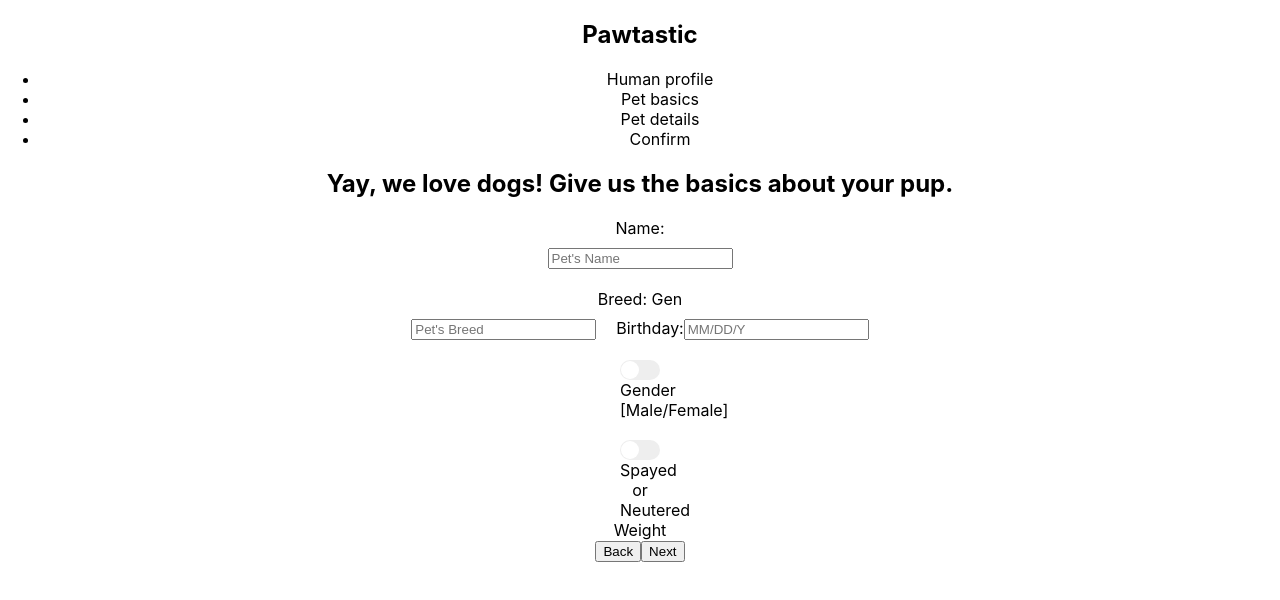
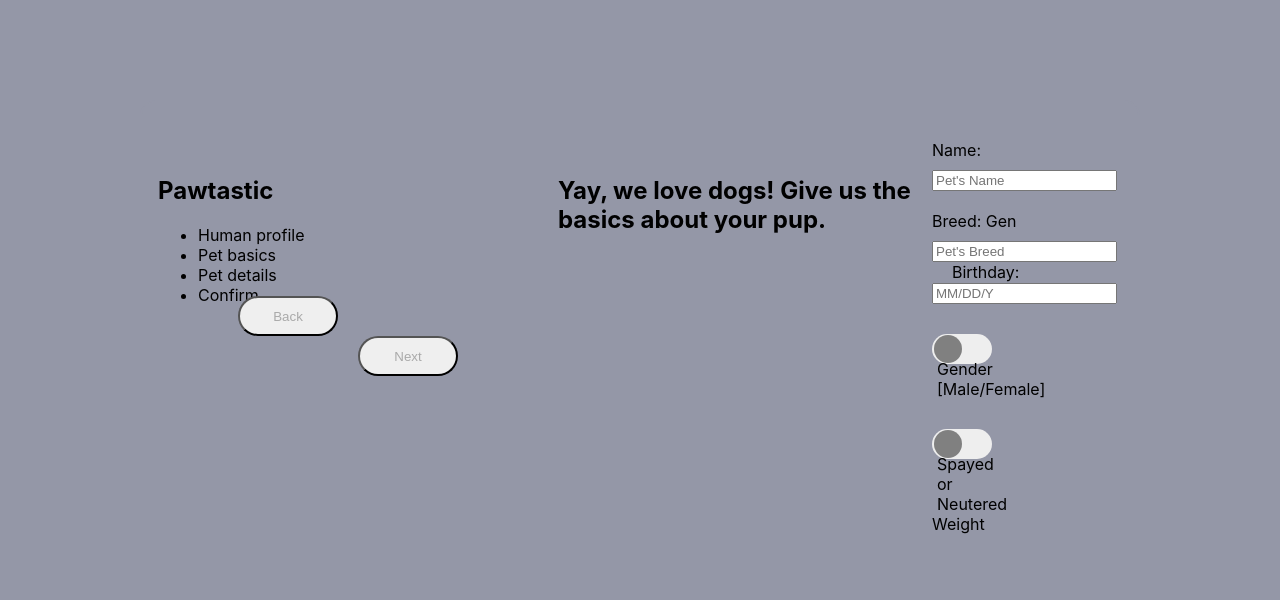
Before and after one commit to sindhubedare/pawtastic, a React (Create React App) app: page / in a window 1280 px wide. Shown: the top 600 px of the page. Built offline with nearby package versions, Linux system fonts and the light colour scheme.

Commit message:
css basic

```diff
--- a/src/App.css
+++ b/src/App.css
@@ -1,71 +1,117 @@
-.App {
-  text-align: center;
+*{box-sizing: border-box;}
+/* The box-sizing property allows us to include the padding and border in an element's total width and height. https://w3schools.org */
+
+body{
+  background-color:#9497A7;
+  padding: 100px;
+  margin:0 auto;
+  align-content: center;
+  /* align-items: center; */
 }
 
-.App-logo {
-  height: 40vmin;
-  pointer-events: none;
+.App {
+  border: 2px solid #9497A7;
+  /* border: 5px solid blue; */
+  border-radius: 15px;
+  padding: 0px;
+  margin: 0 auto;
+  align-content: center;
 }
 
-@media (prefers-reduced-motion: no-preference) {
-  .App-logo {
-    animation: App-logo-spin infinite 20s linear;
-  }
+.App > div{
+  /* border: 2px solid #ffa94d;
+  border-radius: 2px; */
+  padding: 1em;
 }
 
-.App-header {
-  background-color: #282c34;
-  min-height: 100vh;
-  display: flex;
-  flex-direction: column;
-  align-items: center;
-  justify-content: center;
-  font-size: calc(10px + 2vmin);
-  color: white;
+.App{
+  display: grid;
+  grid-template-columns: 400px 390px 200px;
+  grid-template-rows: 120px 370px 100px ;
+  height: 670px;
+  width:1000px;
+  grid-gap:0px;
+  grid-template-areas:
+  "a b b"
+  "a b b "
+  "a c c"
+  ;
+  /* align-content: center;  */
+  /* justify-items: center;  */
 }
+.div1 {
+  grid-area: a;
+  background-color: #545871;
+  border-top-left-radius: 10px;
+  border-bottom-left-radius: 10px;
 
-.App-link {
-  color: #61dafb;
 }
+.div2 {
+  grid-area: b;
+  background-color: #E9D8DA;
+  border-top-right-radius: 10px;
+}
+.div3 {
+  grid-area: c;
+  background-color: white;
+  border-bottom-right-radius: 10px;
+}
+#backbutton{
+  /* text-align: left; */
+  margin-left: 80px;
+  margin-top: 20px;
+  color: darkgrey;
+  height: 40px;
+  width: 100px;
+  border-radius: 20px;
 
-@keyframes App-logo-spin {
-  from {
-    transform: rotate(0deg);
-  }
-  to {
-    transform: rotate(360deg);
-  }
 }
-
-.switch {
-  position : relative ;
-  display : inline-block;
-  width : 40px;
-  height : 20px;
-  background-color: #eee;
+#nextbutton{
+  /* text-align: right; */
+  margin-left: 200px;
+  color: darkgrey;
+  height: 40px;
+  width: 100px;
   border-radius: 20px;
 }
 
-.switch::after {
+.switch{
+  margin-top: 10px;
+  padding: 5px;
+  width: 60px;
+  height: 30px;
+  position: relative;
+  display: inline-block;
+  background-color:#eee;
+  border-radius:20px;
+}
+
+.switch::after{
+
   content: '';
   position: absolute;
-  width: 18px;
-  height: 18px;
+  width: 28px;
+  height: 28px;
+  background-color: grey;
   border-radius: 50%;
-  background-color: white;
   top: 1px;
-  /* TO GIVE AN EFFECT OF CIRCLE INSIDE SWITCH. */
-  left: 1px;
-  transition: all 0.3s;
+  left: 2px;
+  transition: all 0.4s;
 }
-
 .checkbox:checked + .switch::after {
   left : 20px;
 }
 .checkbox:checked + .switch {
   background-color: #7983ff;
 }
-
+.photo{
+  margin: 450 px;
+}
 .checkbox {
   display : none;
 }
+/* Reference: https://www.w3schools.com/css/css3_box-sizing.asp */
+/* https://codepen.io/pen/?&editable=true */
+/* https://developer.mozilla.org/en-US/docs/Web/CSS/CSS_Grid_Layout/Box_Alignment_in_CSS_Grid_Layout */
+/*https://www.w3schools.com/cssref/tryit.asp?filename=trycss_grid-template-rows*/
+/* https://medium.com/front-end-weekly/creating-a-toggle-switch-in-css-2d23e496d035 */
```
